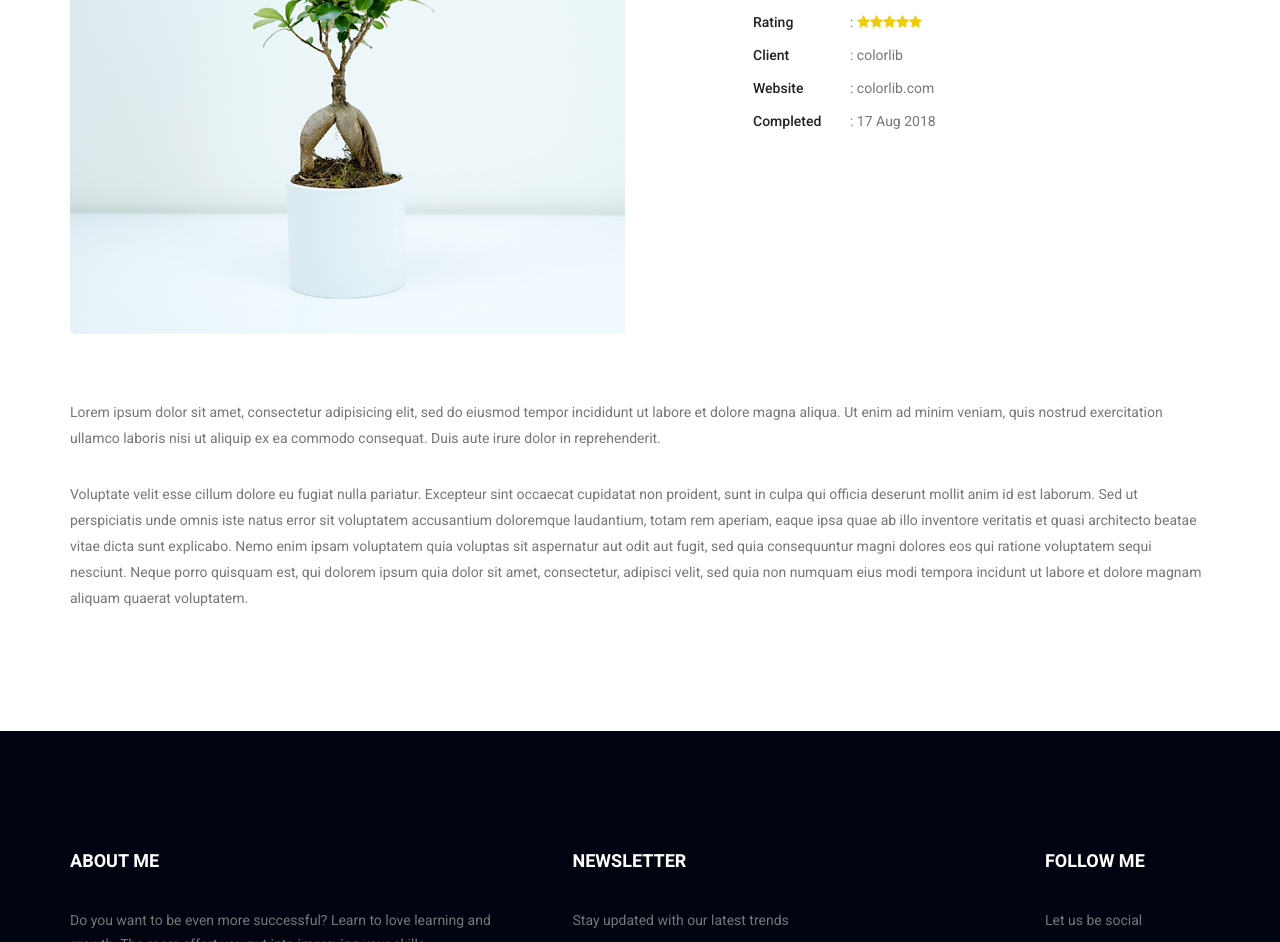
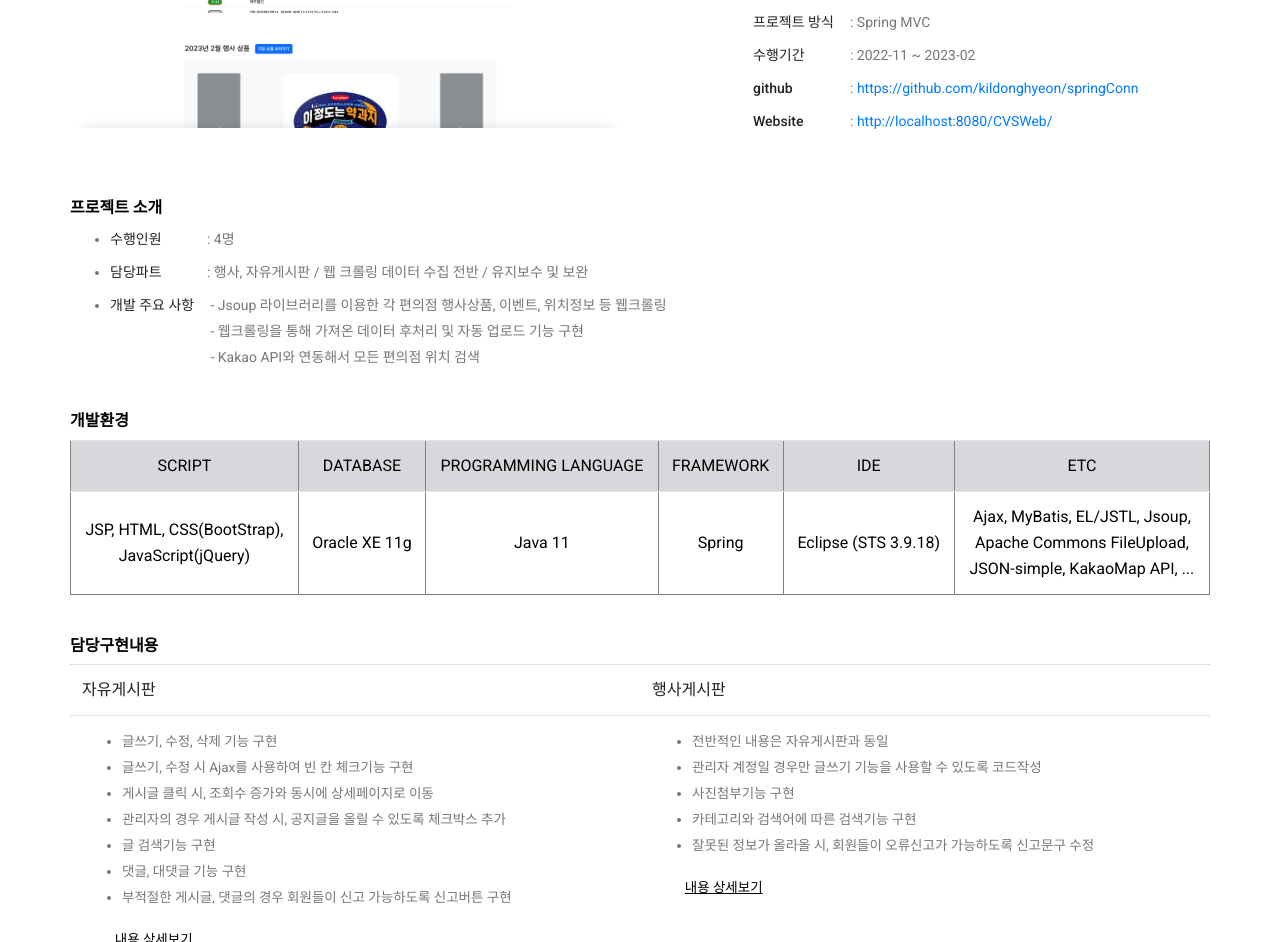
Before and after one commit to kildonghyeon/kildonghyeon.github.io, a plain HTML site: page portfolio-details.html in a window 1280 px wide. Shown: the part 687-1629 px from the top of the page. Drawn offline with Linux system fonts and the light colour scheme.

Commit message:
0210 프로젝트 내용 정

```diff
--- a/css/style.css
+++ b/css/style.css
@@ -2893,7 +2893,7 @@ h6 {
       font-size: 21px;
       font-family: "Heebo", sans-serif;
       font-weight: bold;
-      color: #222222;
+      color: #52524b;
       margin-bottom: 5px;
       transition: all 300ms linear 0s;
       text-transform: uppercase;
@@ -2995,7 +2995,40 @@ h6 {
     text-transform: uppercase; }
   .testi_item a {
     color: #ffc000; }
-
+.projectInfo li {
+    margin-bottom: 7px;
+    color: #777777;
+    font-weight: normal;
+    font-size: 14px; }
+.projectInfo li span {
+	font-size: 14px;
+	color: #222222;
+	font-weight: 500;
+	width: 97px;
+	display: inline-block;
+}
+.develop td {
+	text-align: center;
+	vertical-align: middle;
+}
+.myDevelop .title td {
+	color: #222222;
+	font-weight: 500;
+}
+.myDevelop .content td {
+	font-size: 13.5px;
+}
+.myDevelop .content td a {
+	color: black;
+	text-decoration: underline;
+	margin-left: 6%
+}
+.myDevelop .content td a:hover {
+	color: #056ed0;
+	font-weight: bold;
+	text-decoration: underline;
+
+}
 /* End Testimonials Area css
 ============================================================================================ */
 /*---------------------------------------------------- */
--- a/portfolio-details.html
+++ b/portfolio-details.html
@@ -5,7 +5,7 @@
         <meta charset="utf-8">
         <meta name="viewport" content="width=device-width, initial-scale=1, shrink-to-fit=no">
         <link rel="icon" href="img/favicon.png" type="image/png">
-        <title>Ronin Multi</title>
+        <title>백엔드 개발자 길동현</title>
         <!-- Bootstrap CSS -->
         <link rel="stylesheet" href="css/bootstrap.css">
         <link rel="stylesheet" href="vendors/linericon/style.css">
@@ -27,7 +27,9 @@
             	<nav class="navbar navbar-expand-lg navbar-light">
 					<div class="container box_1620">
 						<!-- Brand and toggle get grouped for better mobile display -->
-						<a class="navbar-brand logo_h" href="index.html"><img src="img/logo.png" alt=""></a>
+						<a class="navbar-brand logo_h" href="index.html">
+							<span style="font-family: BMHANNAPro; font-size: 30px; font-weight: bold;">KilDongHyeon</span>
+						</a>
 						<button class="navbar-toggler" type="button" data-toggle="collapse" data-target="#navbarSupportedContent" aria-controls="navbarSupportedContent" aria-expanded="false" aria-label="Toggle navigation">
 							<span class="icon-bar"></span>
 							<span class="icon-bar"></span>
@@ -36,9 +38,9 @@
 						<!-- Collect the nav links, forms, and other content for toggling -->
 						<div class="collapse navbar-collapse offset" id="navbarSupportedContent">
 							<ul class="nav navbar-nav menu_nav ml-auto">
-								<li class="nav-item active"><a class="nav-link" href="index.html">Home</a></li>
-								<li class="nav-item"><a class="nav-link" href="about-us.html">About</a></li>
-								<li class="nav-item"><a class="nav-link" href="services.html">Services</a>
+								<li class="nav-item active"><a class="nav-link" href="#home-section">Home</a></li>
+								<li class="nav-item"><a class="nav-link" href="#education-section">Education</a></li>
+								<li class="nav-item"><a class="nav-link" href="services.html">Project</a>
 								<li class="nav-item submenu dropdown">
 									<a href="#" class="nav-link dropdown-toggle" data-toggle="dropdown" role="button" aria-haspopup="true" aria-expanded="false">Pages</a>
 									<ul class="dropdown-menu">
@@ -89,24 +91,117 @@
 					<div class="row">
 						<div class="col-md-6">
 							<div class="left_img">
-								<img class="img-fluid" src="img/gallery/portfolio_details.jpg" alt="">
+								<img class="img-fluid" src="img/gallery/Moda_main.png" alt="">
 							</div>
 						</div>
 						<div class="col-md-6">
 							<div class="portfolio_right_text">
-								<h4>Lavendar ambient colorlib</h4>
-								<p>Lorem ipsum dolor sit amet, consectetur adipisicing elit, sed do eiusmod tempor incididunt ut labore et dolore magna aliqua. Ut enim ad minim veniam, quis nostrud exercitation.</p>
+								<h4>MODA: 편의점 행사 정보 정리 사이트</h4>
+								<p>
+									모다(MODA)는 모두, 모으다라는 뜻이 있는 단어로 여러 편의점들의 행사 정보들을 한 곳에 모아 이용자가 보다
+									더 편하게 정보를 열람할 수 있는 커뮤니티성 웹사이트를 목표로 만든 Spring Framework 팀프로젝트입니다.
+								</p>
 								<ul class="list">
-									<li><span>Rating</span>: <i class="fa fa-star"></i><i class="fa fa-star"></i><i class="fa fa-star"></i><i class="fa fa-star"></i><i class="fa fa-star"></i></li>
-									<li><span>Client</span>:  colorlib</li>
-									<li><span>Website</span>:  colorlib.com</li>
-									<li><span>Completed</span>:  17 Aug 2018</li>
+									<li><span>프로젝트 방식</span>:  Spring MVC</li>
+									<li><span>수행기간</span>:  2022-11 ~ 2023-02</li>
+									<li><span>github</span>:  <a href="https://github.com/kildonghyeon/springConn" target="_blank">https://github.com/kildonghyeon/springConn</a>
+									<li><span>Website</span>:  <a href="http://localhost:8080/CVSWeb/" target="_blank">http://localhost:8080/CVSWeb/</a>
 								</ul>
 							</div>
 						</div>
 					</div>
-       				<p>Lorem ipsum dolor sit amet, consectetur adipisicing elit, sed do eiusmod tempor incididunt ut labore et dolore magna aliqua. Ut enim ad minim veniam, quis nostrud exercitation ullamco laboris nisi ut aliquip ex ea commodo consequat. Duis aute irure dolor in reprehenderit.</p>
-       				<p>Voluptate velit esse cillum dolore eu fugiat nulla pariatur. Excepteur sint occaecat cupidatat non proident, sunt in culpa qui officia deserunt mollit anim id est laborum. Sed ut perspiciatis unde omnis iste natus error sit voluptatem accusantium doloremque laudantium, totam rem aperiam, eaque ipsa quae ab illo inventore veritatis et quasi architecto beatae vitae dicta sunt explicabo. Nemo enim ipsam voluptatem quia voluptas sit aspernatur aut odit aut fugit, sed quia consequuntur magni dolores eos qui ratione voluptatem sequi nesciunt. Neque porro quisquam est, qui dolorem ipsum quia dolor sit amet, consectetur, adipisci velit, sed quia non numquam eius modi tempora incidunt ut labore et dolore magnam aliquam quaerat voluptatem.</p>
+       				<h5 style="color: black;">프로젝트 소개</h5>
+       				<ul class="projectInfo">
+       					<li><span>수행인원</span>:  4명
+       					<li><span>담당파트</span>:  행사, 자유게시판 / 웹 크롤링 데이터 수집 전반 / 유지보수 및 보완</li>
+       					<li>
+       						<span>개발 주요 사항</span> - Jsoup 라이브러리를 이용한 각 편의점 행사상품, 이벤트, 위치정보 등 웹크롤링<br/>
+       						<span></span> - 웹크롤링을 통해 가져온 데이터 후처리 및 자동 업로드 기능 구현<br/>
+       						<span></span> - Kakao API와 연동해서 모든 편의점 위치 검색<br/>
+       					</li>
+       				</ul><br/>
+       				<h5 style="color: black;">개발환경</h5>
+       				<table class="table" border="1" style="color: black;">
+					    <tr class="table-secondary develop" align = "center">
+							<td>SCRIPT</td22>
+							<td>DATABASE</td>
+							<td>PROGRAMMING LANGUAGE</td>
+							<td>FRAMEWORK</td>
+							<td>IDE</td>
+							<td>ETC</td>
+					    </tr>
+					    <tr class="develop" align="center">
+							<td>
+								JSP, HTML, CSS(BootStrap),<br/>
+								JavaScript(jQuery)
+							</td>
+							<td>Oracle XE 11g</td>
+							<td>Java 11</td>
+							<td>Spring</td>
+							<td>Eclipse (STS 3.9.18)</td>
+							<td>
+								Ajax, MyBatis, EL/JSTL, Jsoup,<br>
+								Apache Commons FileUpload,<br/>
+								JSON-simple, KakaoMap API, ...
+							</td>
+					    </tr>
+       				</table><br/>
+       				<h5 style="color: black;">담당구현내용</h5>
+       				<table class="table myDevelop">
+       					<tr class="title">
+       						<td width="50%">자유게시판</td>
+       						<td>행사게시판</td>
+       					</tr>
+       					<tr class="content">
+       						<td>
+	       						<ul>
+	       							<li>글쓰기, 수정, 삭제 기능 구현</li>
+	       							<li>글쓰기, 수정 시 Ajax를 사용하여 빈 칸 체크기능 구현</li>
+	       							<li>게시글 클릭 시, 조회수 증가와 동시에 상세페이지로 이동</li>
+	       							<li>관리자의 경우 게시글 작성 시, 공지글을 올릴 수 있도록 체크박스 추가</li>
+	       							<li>글 검색기능 구현</li>
+	       							<li>댓글, 대댓글 기능 구현</li>
+	       							<li>부적절한 게시글, 댓글의 경우 회원들이 신고 가능하도록 신고버튼 구현</li>
+	       						</ul>
+		       					<a href="index.html">내용 상세보기</a>
+       						</td>
+       						<td>
+	       						<ul>
+	       							<li>전반적인 내용은 자유게시판과 동일</li>
+	       							<li>관리자 계정일 경우만 글쓰기 기능을 사용할 수 있도록 코드작성</li>
+	       							<li>사진첨부기능 구현</li>
+	       							<li>카테고리와 검색어에 따른 검색기능 구현</li>
+	       							<li>잘못된 정보가 올라올 시, 회원들이 오류신고가 가능하도록 신고문구 수정</li>
+	       						</ul>
+		       					<a href="index.html">내용 상세보기</a>
+       						</td>
+       					</tr>
+       				</table>
+       				<table class="table myDevelop">
+       					<tr class="title">
+       						<td width="50%">웹크롤링</td>
+       						<td>유지보수 및 보완</td>
+       					</tr>
+       					<tr class="content">
+       						<td>
+	       						<ul>
+	       							<li>행사상품 => 상품명, 상품가격, 행사유형, 상품이미지을 크롤링하여 받아옴</li>
+	       							<li>이벤트=> 이벤트제목, 이벤트내용, 이벤트이미지, 이벤트기간을 크롤링하여 받아옴</li>
+	       							<li>위치정보 => 지점명, 주소을 크롤링하여 받아옴</li>
+	       						</ul>
+	       						<a href="index.html">내용 상세보기</a>
+       						</td>
+       						<td>
+	       						<ul>
+	       							<li>로그인, 로그아웃 시, 무조건 메인페이지로 이동 => 로그인, 로그아웃을 한 페이지로 이동</li>
+	       							<li>로그인 체크 방식 동기 처리 => 비동기 처리로 수정</li>
+	       							<li>자동 행사 등록 시 중복되는 데이터 상관없이 추가 => 중복되지 않는 데이터만 추가되도록 수정</li>
+	       							<li></li>
+	       						</ul>
+	       						<a href="index.html">내용 상세보기</a>
+       						</td>
+       					</tr>
+       				</table>
         		</div>
         	</div>
         </section>
```
Also changed, not shown: index.html (+15 -16 lines), img/gallery/Moda_main.png (added), img/gallery/freeboard_main.png (added), img/projects/project_moda.png (added), 4 other files.
